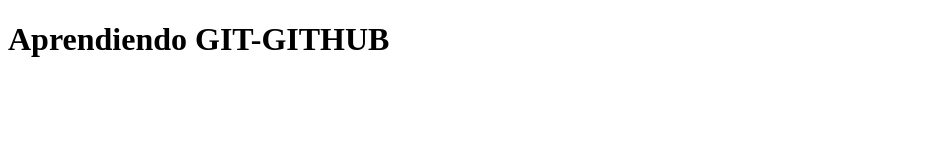
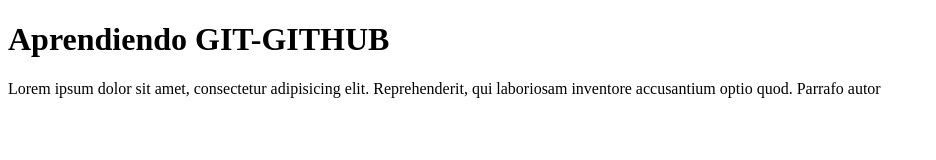
Before and after one commit to valencodes/ProyectoNuevo, a plain HTML site: page index.html in a window 1280 px wide. Shown: the whole page, without its empty margins (0-936 px from the left). Drawn offline with Linux system fonts and the light colour scheme.

Commit message:
parrafo cambios

```diff
--- a/index.html
+++ b/index.html
@@ -7,5 +7,10 @@
   </head>
   <body>
     <h1>Aprendiendo GIT-GITHUB</h1>
+
+    <p>
+      Lorem ipsum dolor sit amet, consectetur adipisicing elit. Reprehenderit,
+      qui laboriosam inventore accusantium optio quod. Parrafo autor
+    </p>
   </body>
 </html>
```
